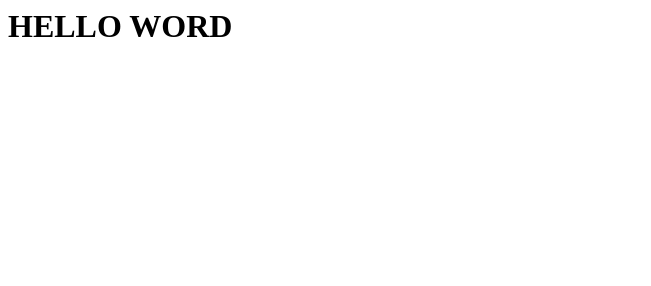
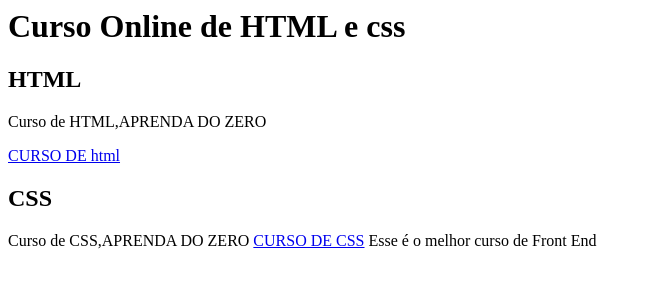
Before and after one commit to andersontmachado/html_css, a plain HTML site: page index.html in a window 1280 px wide. Shown: the whole page, without its empty margins (0-651 px from the left). Drawn offline with Linux system fonts and the light colour scheme.

Commit message:
Update index.html

```diff
--- a/index.html
+++ b/index.html
@@ -1 +1,11 @@
-<h1>HELLO WORD</h1>
+<h1>Curso Online de HTML e css</h1>
+
+<h2>HTML</h2>
+
+<p>Curso de HTML,APRENDA DO ZERO</p>
+
+<a href="https://google.com">CURSO DE html<a>
+
+<h2>CSS</h2>
+
+<p>Curso de CSS,APRENDA DO ZERO <a href="https://google.com">CURSO DE CSS<a> Esse é o melhor curso de Front End</p>
```
